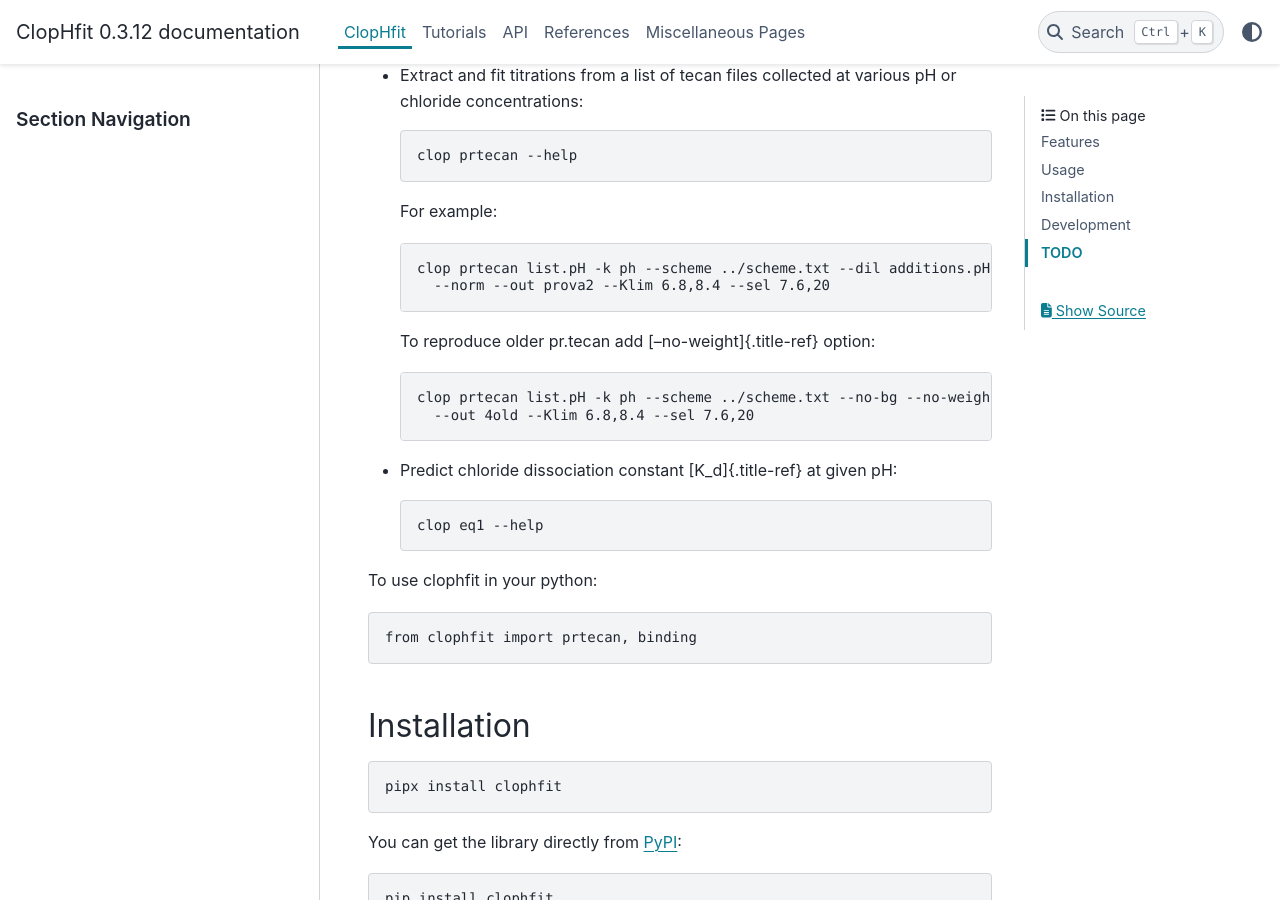
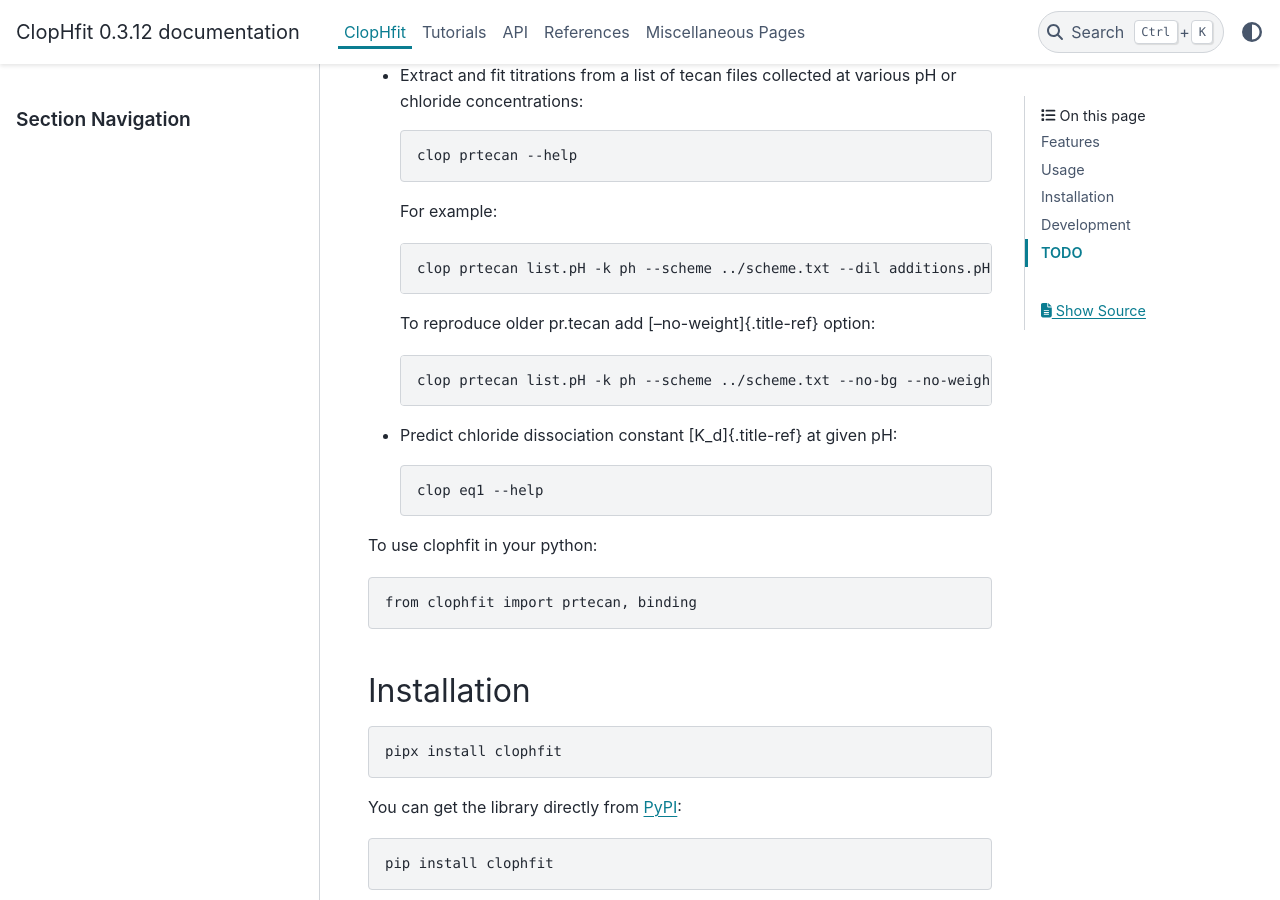
Before and after one commit to darosio/ClopHfit, a Sphinx documentation site: the page built from docs/README.md, in a window 1280 px wide and 900 px high, scrolled down 755 px. Built offline with Sphinx 7.4.7 and the PyData theme 0.15.4, drawn with Linux system fonts in a browser that asks for light colours; pages that are not in the unit, such as notebooks, are missing from menus.

```diff
--- a/docs/README.md
+++ b/docs/README.md
@@ -32,13 +32,11 @@ fluorescence spectra.
 
   For example:
 
-      clop prtecan list.pH -k ph --scheme ../scheme.txt --dil additions.pH \
-        --norm --out prova2 --Klim 6.8,8.4 --sel 7.6,20
+      clop prtecan list.pH -k ph --scheme ../scheme.txt --dil additions.pH --norm --out prova2 --Klim 6.8,8.4 --sel 7.6,20
 
   To reproduce older pr.tecan add [\--no-weight]{.title-ref} option:
 
-      clop prtecan list.pH -k ph --scheme ../scheme.txt --no-bg --no-weight \
-        --out 4old --Klim 6.8,8.4 --sel 7.6,20
+      clop prtecan list.pH -k ph --scheme ../scheme.txt --no-bg --no-weight --out 4old --Klim 6.8,8.4 --sel 7.6,20
 
 - Predict chloride dissociation constant [K_d]{.title-ref} at given
   pH:
```
Also changed, not shown: 1 other file.
